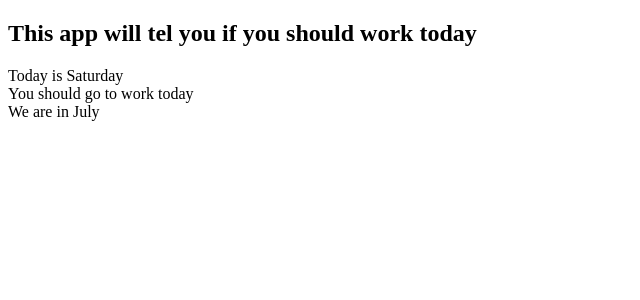
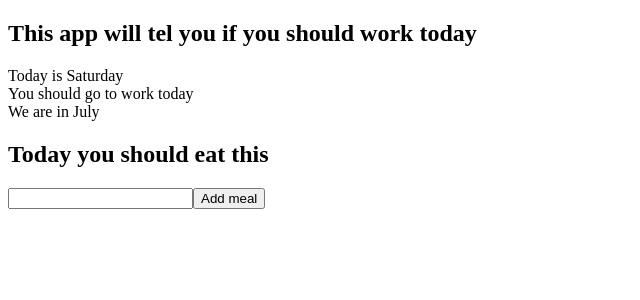
Before and after one commit to GroceriStar/react-intern-only-27, a React (Create React App) app: page / in a window 1280 px wide. Shown: the top 300 px of the page, without its empty margins (0-640 px from the left). Built offline with nearby package versions, Linux system fonts and the light colour scheme.

Commit message:
React Tutorial Part 5 DONE

```diff
--- a/package.json
+++ b/package.json
@@ -3,6 +3,7 @@
   "version": "0.1.0",
   "private": true,
   "dependencies": {
+    "lodash": "^4.17.10",
     "moment": "^2.22.2",
     "raven": "^2.6.3",
     "react": "^16.4.1",
--- a/src/components/App.js
+++ b/src/components/App.js
@@ -2,13 +2,15 @@ import React, { Component } from 'react';
 import Header from './Header';
 import DayChecker from './DayChecker';
 import MonthChecker from './MonthChecker';
+import MealPlan from './MealPlan';
 
 class App extends Component {
   render() {
     return [
         <Header />,
         <DayChecker />,
-        <MonthChecker />
+        <MonthChecker />,
+        <MealPlan />
     ];
   }
 }
--- /dev/null
+++ b/src/components/MealPlan.js
@@ -0,0 +1,30 @@
+import React, { Component } from 'react';
+import _ from 'lodash';
+
+class MealPlan extends Component {
+  state = {
+    meal: '',
+    meals: []
+};
+
+  renderMeals() {
+    return _.map(this.state.meals, meal => <li>{meal}</li>);
+  }
+
+  render() {
+    return (
+      <div>
+        <h2>Today you should eat this</h2>
+        <input onChange={e => this.setState({meal: e.target.value})} value={this.state.meal} type="text" />
+        <button onClick={() => this.setState({meals: [...this.state.meals, this.state.meal]})}>
+          Add meal
+        </button>
+        <ul>
+          {this.renderMeals()}
+        </ul>
+      </div>
+    );
+  }
+}
+
+export default MealPlan;
```
